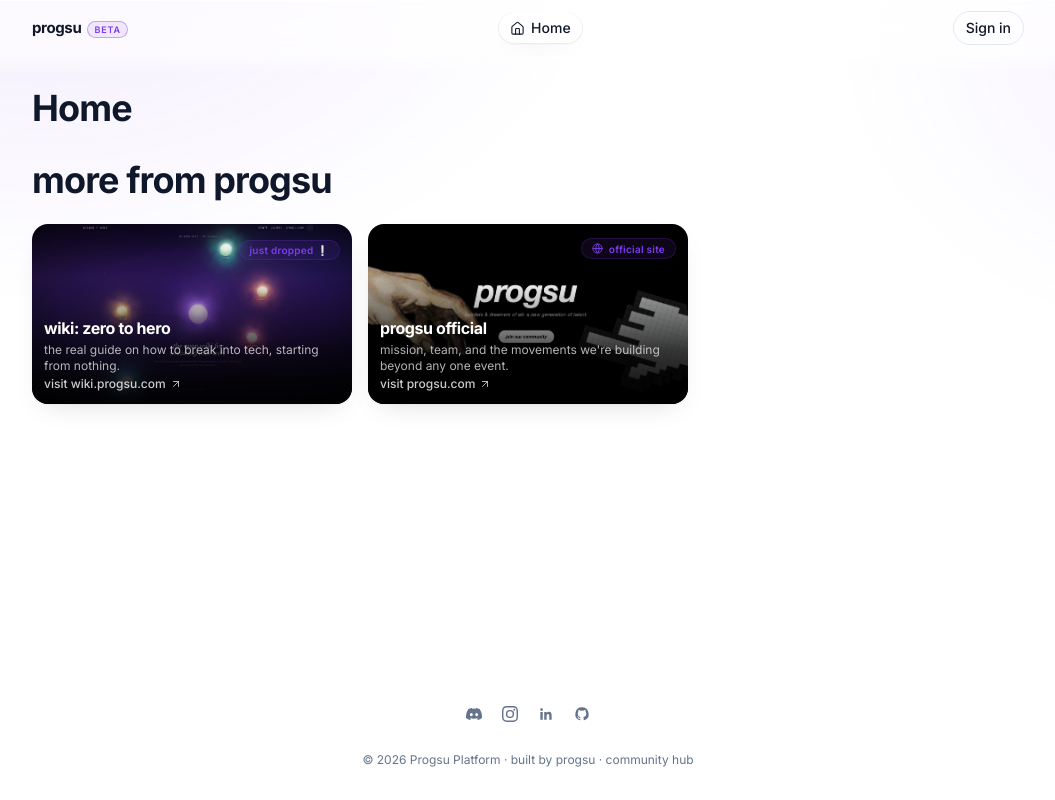
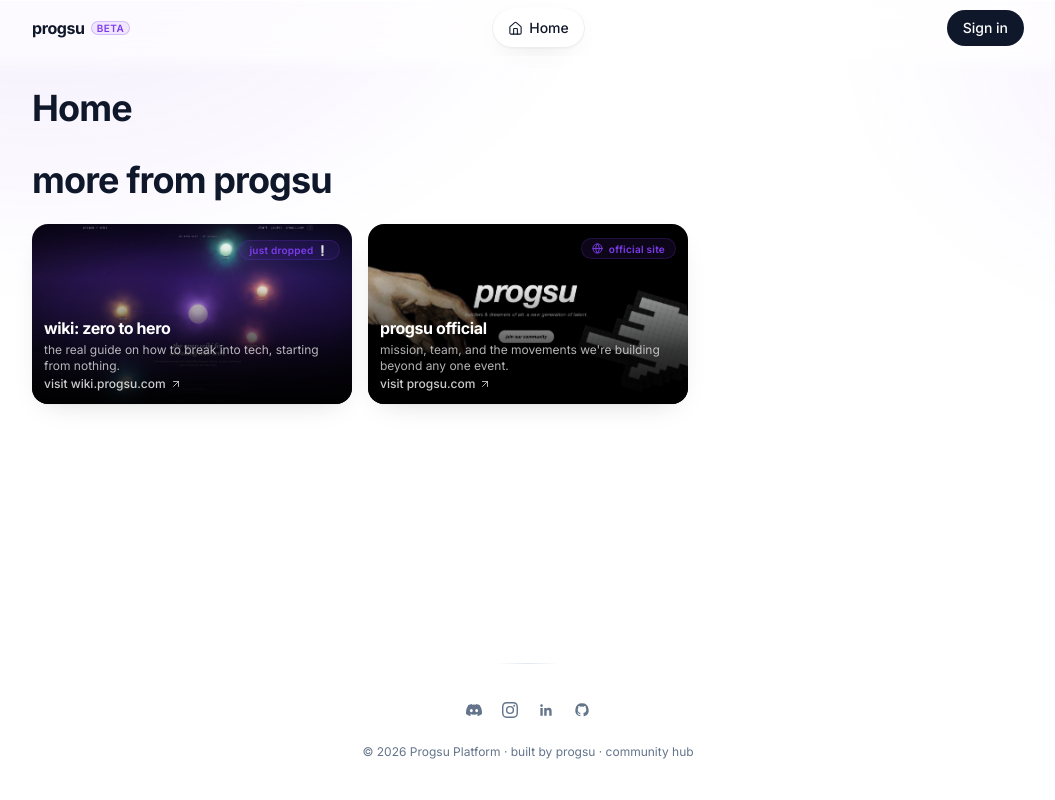
Before and after one commit to progsu-official/progsu-platform, a Next.js app: page /home in a window 1280 px wide. Shown: the whole page, without its empty margins (112-1167 px from the left). Built offline with nearby package versions, Linux system fonts and the light colour scheme; no server answers.

Commit message:
style(chrome): refine header, menu, footer and ui primitives

```diff
--- a/app/_components/header-sign-in-button.tsx
+++ b/app/_components/header-sign-in-button.tsx
@@ -16,7 +16,7 @@ export function HeaderSignInButton() {
       type="button"
       onClick={() => signIn()}
       disabled={pending}
-      className="rounded-full border border-border px-3 py-1.5 text-sm font-medium text-foreground transition-colors hover:border-primary/50 disabled:opacity-60"
+      className="inline-flex h-9 items-center rounded-full bg-foreground px-4 text-sm font-medium text-background transition-[opacity,transform] duration-200 hover:opacity-90 active:scale-[0.97] focus-visible:outline-none focus-visible:ring-2 focus-visible:ring-ring focus-visible:ring-offset-2 focus-visible:ring-offset-background disabled:cursor-not-allowed disabled:opacity-40 motion-reduce:transition-none motion-reduce:active:scale-100"
     >
       {pending ? "Redirecting…" : "Sign in"}
     </button>
--- a/app/_components/member-header.tsx
+++ b/app/_components/member-header.tsx
@@ -29,12 +29,12 @@ export function MemberHeader({
       <div className="mx-auto flex h-14 max-w-5xl items-center justify-between gap-2 px-3 sm:gap-3 sm:px-4">
         <Link
           href={displayName ? "/profile" : "/"}
-          className="flex items-baseline gap-1.5 text-[15px] font-bold tracking-tight text-foreground"
+          className="flex items-center gap-1.5 rounded-lg text-base font-bold tracking-tight text-foreground focus-visible:outline-none focus-visible:ring-2 focus-visible:ring-ring focus-visible:ring-offset-2 focus-visible:ring-offset-background"
         >
           progsu
           <span
             title="Progsu is in beta — things may move around while we build."
-            className="rounded-full border border-primary/40 bg-primary/10 px-1.5 py-px text-[9px] font-semibold uppercase tracking-widest text-primary"
+            className="rounded-full bg-primary/10 px-1.5 py-0.5 text-[10px] font-semibold uppercase leading-none tracking-wider text-primary ring-1 ring-inset ring-primary/25"
           >
             beta
           </span>
--- a/app/_components/site-footer.tsx
+++ b/app/_components/site-footer.tsx
@@ -33,7 +33,8 @@ export async function SiteFooter() {
     <footer
       className={`${theme === "dark" ? "dark " : ""}bg-background text-foreground`}
     >
-      <div className="mx-auto flex max-w-5xl flex-col items-center gap-4 px-4 py-8 text-center">
+      <div className="mx-auto flex max-w-5xl flex-col items-center gap-3 px-4 pb-10 pt-12 text-center">
+        <span aria-hidden className="mb-3 h-px w-16 bg-gradient-to-r from-transparent via-border to-transparent" />
         <div className="flex items-center">
           {SOCIAL_LINKS.map(({ href, label, Mark }) => (
             <a
@@ -42,7 +43,7 @@ export async function SiteFooter() {
               target="_blank"
               rel="noopener noreferrer"
               aria-label={label}
-              className="-mx-1 inline-flex h-11 w-11 items-center justify-center rounded-full text-muted-foreground transition-colors hover:text-black dark:hover:text-white focus-visible:outline-none focus-visible:ring-2 focus-visible:ring-ring"
+              className="-mx-1 inline-flex h-11 w-11 items-center justify-center rounded-full text-muted-foreground transition-[color,transform] duration-200 hover:-translate-y-0.5 hover:text-foreground focus-visible:outline-none focus-visible:ring-2 focus-visible:ring-ring motion-reduce:transition-none motion-reduce:hover:translate-y-0"
             >
               <Mark className="h-4 w-4" />
             </a>
@@ -55,7 +56,7 @@ export async function SiteFooter() {
             href="https://discord.com/invite/GjyeW2Mh6q"
             target="_blank"
             rel="noopener noreferrer"
-            className="hover:text-foreground"
+            className="rounded-sm underline-offset-4 transition-colors hover:text-foreground hover:underline focus-visible:outline-none focus-visible:ring-2 focus-visible:ring-ring"
           >
             community hub
           </a>
--- a/app/_components/site-nav.tsx
+++ b/app/_components/site-nav.tsx
@@ -117,7 +117,7 @@ export function SiteNav({
       {items.map(({ href, label, icon: Icon, gated }) => {
         const active = activeHref === href;
         const itemClassName = cn(
-          "relative z-10 inline-flex items-center gap-1.5 rounded-full px-2.5 py-1.5 text-sm transition-colors sm:px-3",
+          "relative z-10 inline-flex h-10 min-w-11 items-center justify-center gap-1.5 rounded-full px-3 text-sm transition-colors duration-200 sm:px-4",
           "focus-visible:outline-none focus-visible:ring-2 focus-visible:ring-ring focus-visible:ring-offset-2 focus-visible:ring-offset-background",
           active
             ? "font-medium text-foreground"
--- a/app/_components/skeleton.tsx
+++ b/app/_components/skeleton.tsx
@@ -10,7 +10,7 @@ export function Skeleton({ className = "" }: { className?: string }) {
   return (
     <div
       aria-hidden
-      className={`animate-pulse rounded-md bg-muted ${className}`}
+      className={`animate-pulse rounded-lg bg-muted/80 motion-reduce:animate-none ${className}`}
     />
   );
 }
--- a/app/_components/user-menu.tsx
+++ b/app/_components/user-menu.tsx
@@ -118,7 +118,7 @@ export function UserMenu({
   }
 
   const itemClass =
-    "block w-full rounded-lg px-3 py-2 text-left text-sm text-foreground transition-colors hover:bg-muted focus:bg-muted focus:outline-none";
+    "block w-full rounded-lg px-3 py-2 text-left text-sm text-foreground transition-colors duration-200 hover:bg-muted focus:bg-muted focus:outline-none";
 
   return (
     <div ref={containerRef} className="relative">
@@ -131,7 +131,7 @@ export function UserMenu({
         aria-expanded={open}
         aria-controls={open ? menuId : undefined}
         aria-label={`Account menu for ${displayName}`}
-        className="flex shrink-0 items-center rounded-full transition-opacity hover:opacity-90 focus-visible:outline-none focus-visible:ring-2 focus-visible:ring-ring focus-visible:ring-offset-2 focus-visible:ring-offset-background"
+        className="flex h-11 w-11 shrink-0 items-center justify-center rounded-full transition-transform duration-200 hover:scale-[1.04] active:scale-[0.97] motion-reduce:transition-none motion-reduce:hover:scale-100 focus-visible:outline-none focus-visible:ring-2 focus-visible:ring-ring focus-visible:ring-offset-2 focus-visible:ring-offset-background"
       >
         <Avatar src={avatarUrl} name={displayName} className="h-8 w-8 rounded-full" />
       </button>
@@ -141,9 +141,9 @@ export function UserMenu({
           id={menuId}
           role="menu"
           aria-label="Account"
-          className="absolute right-0 top-full z-50 mt-2 w-60 overflow-hidden rounded-xl border border-border/80 bg-popover shadow-xl shadow-black/10 dark:shadow-black/40"
+          className="absolute right-0 top-full z-50 mt-1 w-64 origin-top-right overflow-hidden rounded-xl border border-border/80 bg-popover shadow-2xl shadow-black/10 animate-in fade-in-0 zoom-in-95 slide-in-from-top-1 duration-200 motion-reduce:animate-none dark:shadow-black/50"
         >
-          <div className="flex items-center gap-3 px-3 py-3">
+          <div className="flex items-center gap-3 px-4 py-4">
             <Avatar
               src={avatarUrl}
               name={displayName}
@@ -206,7 +206,8 @@ export function UserMenu({
                     }`}
                   >
                     <span
-                      className={`absolute top-0.5 h-4 w-4 rounded-full bg-background shadow-sm transition-transform duration-200 ease-[cubic-bezier(0.16,1,0.3,1)] motion-reduce:transition-none ${
+                      style={{ transitionTimingFunction: "cubic-bezier(0.16, 1, 0.3, 1)" }}
+                      className={`absolute top-0.5 h-4 w-4 rounded-full bg-background shadow-sm transition-transform duration-200 motion-reduce:transition-none ${
                         isDark ? "translate-x-4" : "translate-x-0.5"
                       }`}
                     />
--- a/components/ui/button.tsx
+++ b/components/ui/button.tsx
@@ -5,25 +5,25 @@ import { cva, type VariantProps } from "class-variance-authority";
 import { cn } from "@/lib/utils";
 
 const buttonVariants = cva(
-  "inline-flex items-center justify-center gap-2 whitespace-nowrap rounded-md text-sm font-medium ring-offset-background transition-colors focus-visible:outline-none focus-visible:ring-2 focus-visible:ring-ring focus-visible:ring-offset-2 disabled:pointer-events-none disabled:opacity-50",
+  "inline-flex items-center justify-center gap-2 whitespace-nowrap rounded-lg text-sm font-medium ring-offset-background transition-[color,background-color,border-color,box-shadow,transform] duration-200 active:scale-[0.97] focus-visible:outline-none focus-visible:ring-2 focus-visible:ring-ring focus-visible:ring-offset-2 disabled:pointer-events-none disabled:opacity-50 motion-reduce:transition-none motion-reduce:active:scale-100 [&_svg]:shrink-0",
   {
     variants: {
       variant: {
         default:
-          "bg-primary text-primary-foreground hover:bg-primary/90",
+          "bg-primary text-primary-foreground shadow-sm shadow-primary/20 hover:bg-primary/90 hover:shadow-md hover:shadow-primary/25",
         destructive:
           "bg-destructive text-destructive-foreground hover:bg-destructive/90",
         outline:
-          "border border-input bg-background hover:bg-accent hover:text-accent-foreground",
+          "border border-input bg-background hover:border-primary/40 hover:bg-primary/[0.06] hover:text-foreground",
         secondary:
           "bg-secondary text-secondary-foreground hover:bg-secondary/80",
-        ghost: "hover:bg-accent hover:text-accent-foreground",
+        ghost: "hover:bg-muted hover:text-foreground",
         link: "text-primary underline-offset-4 hover:underline",
       },
       size: {
         default: "h-10 px-4 py-2",
-        sm: "h-9 rounded-md px-3",
-        lg: "h-11 rounded-md px-8",
+        sm: "h-9 px-3",
+        lg: "h-11 px-8 text-[15px]",
         icon: "h-10 w-10",
       },
     },
--- a/components/ui/input.tsx
+++ b/components/ui/input.tsx
@@ -7,7 +7,7 @@ const Input = React.forwardRef<HTMLInputElement, React.InputHTMLAttributes<HTMLI
     <input
       type={type}
       className={cn(
-        "flex h-10 w-full rounded-md border border-input bg-background px-3 py-2 text-sm ring-offset-background file:border-0 file:bg-transparent file:text-sm file:font-medium placeholder:text-muted-foreground focus-visible:outline-none focus-visible:ring-2 focus-visible:ring-ring focus-visible:ring-offset-2 disabled:cursor-not-allowed disabled:opacity-50",
+        "flex h-10 w-full rounded-xl border border-input bg-background px-3 py-2 text-sm ring-offset-background transition-[border-color,box-shadow] duration-200 hover:border-foreground/20 focus-visible:border-primary/50 motion-reduce:transition-none file:border-0 file:bg-transparent file:text-sm file:font-medium placeholder:text-muted-foreground focus-visible:outline-none focus-visible:ring-2 focus-visible:ring-ring focus-visible:ring-offset-2 disabled:cursor-not-allowed disabled:opacity-40",
         className
       )}
       ref={ref}
```
